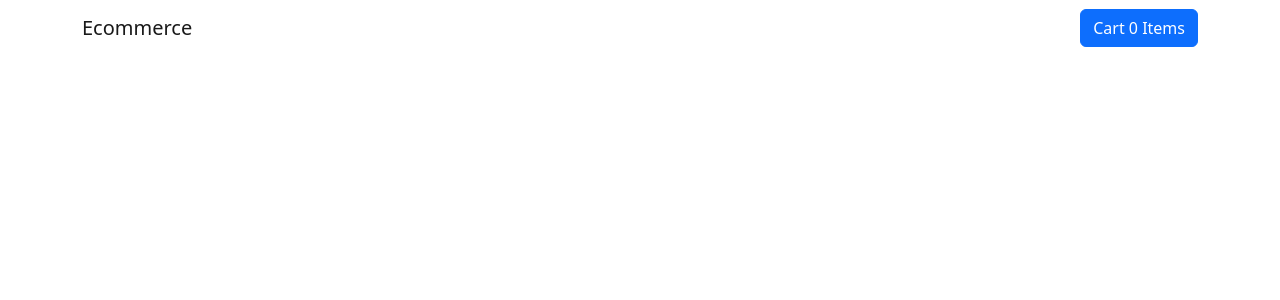
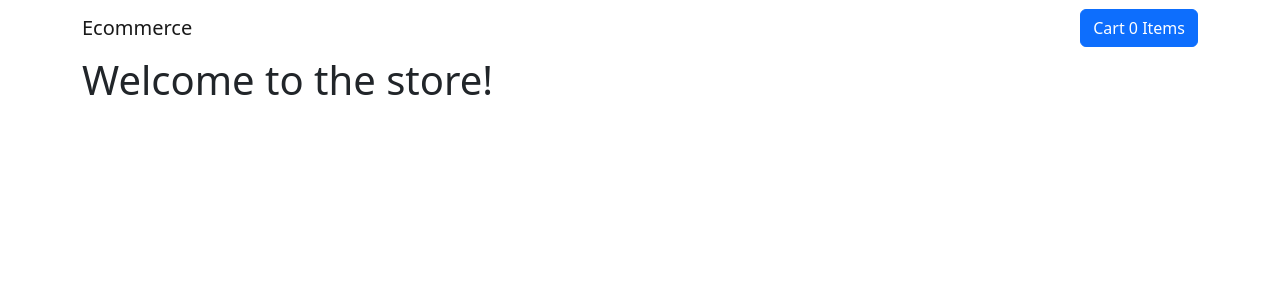
Before and after one commit to aneemqah/shopping-cart, a React (Create React App) app: page / in a window 1280 px wide. Shown: the top 300 px of the page. Built offline with nearby package versions, Linux system fonts and the light colour scheme.

Commit message:
feat: add route for store page

```diff
--- a/src/App.js
+++ b/src/App.js
@@ -2,11 +2,18 @@ import './App.css';
 import 'bootstrap/dist/css/bootstrap.min.css';
 import Nav from './components/Nav';
 import { Container } from 'react-bootstrap';
+import { BrowserRouter, Routes, Route } from 'react-router-dom';
+import Store from './pages/Store';
 
 function App() {
   return (
     <Container>
       <Nav />
+      <BrowserRouter>
+        <Routes>
+          <Route index element={<Store />}></Route>
+        </Routes>
+      </BrowserRouter>
     </Container>
   );
 }
```
